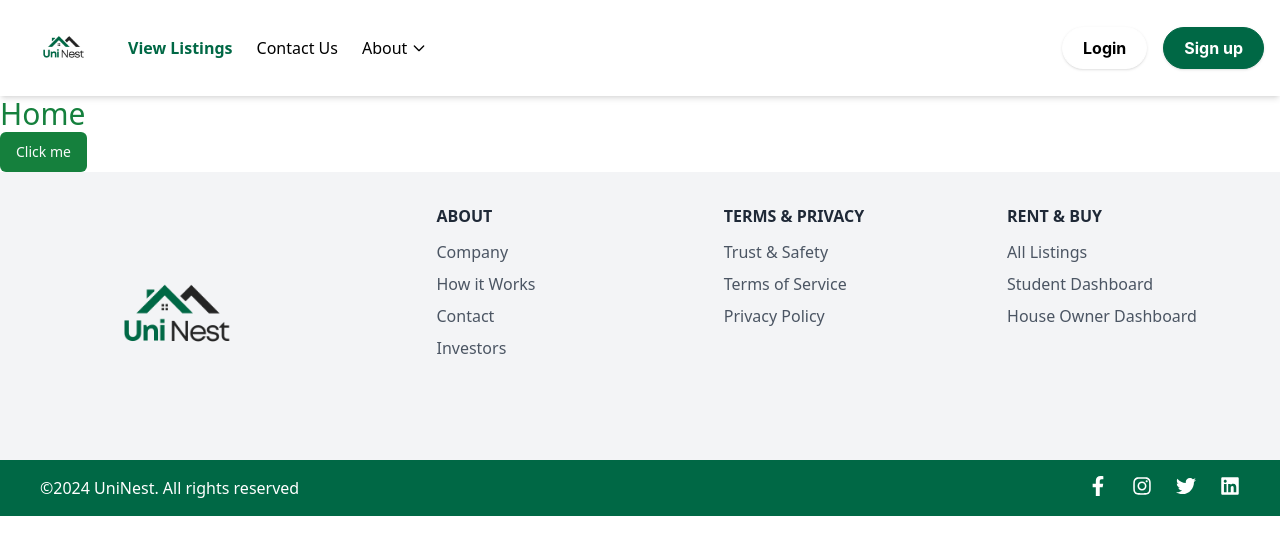
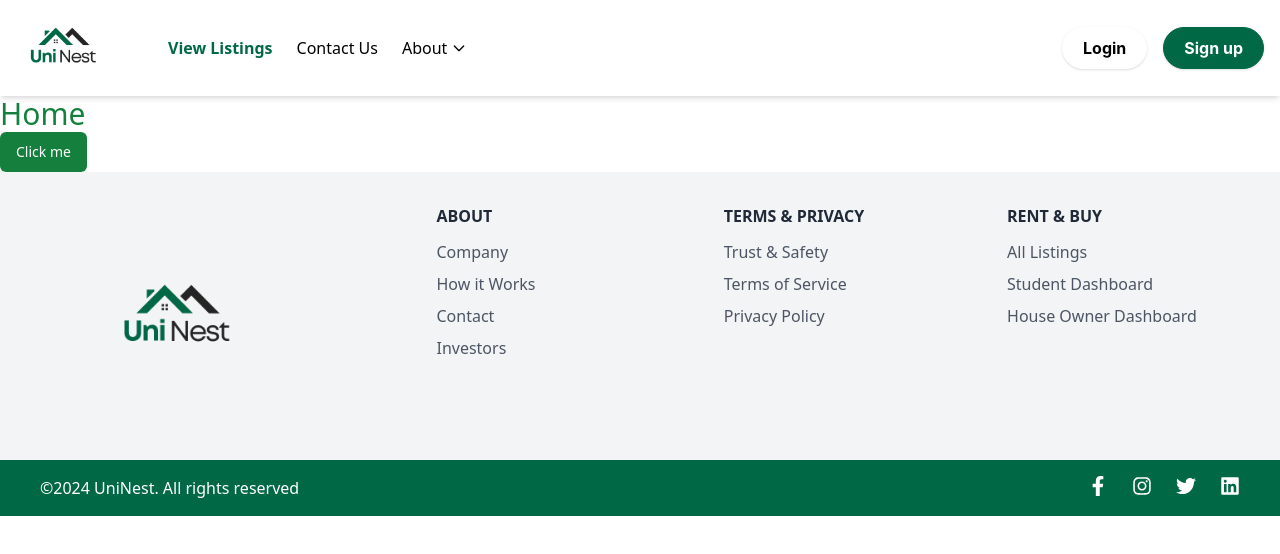
Before and after one commit to charukaonline/uninest, a React (Vite) app in the folder frontend/: page / in a window 1280 px wide. Shown: the top 554 px of the page. Built offline with nearby package versions, Linux system fonts and the light colour scheme.

Commit message:
header fix

```diff
--- a/frontend/src/components/Header.jsx
+++ b/frontend/src/components/Header.jsx
@@ -1,6 +1,6 @@
 // eslint-disable-next-line no-unused-vars
 import React, { useState } from 'react';
-import Logo from '../../public/uninest_logo.png';
+import Logo from '../../public/uninestLogo.png';
 import CustomButton from './CustomBtn';
 
 const Header2 = () => {
@@ -34,7 +34,7 @@ const Header2 = () => {
           </button>
 
           {/* Logo */}
-          <img src={Logo} alt="UniNest Logo" className="h-20 w-auto ml-2" />
+          <img src={Logo} alt="UniNest Logo" className="h-20 w-auto ml-2 mr-10" />
           {/* <h1 className="text-2xl font-bold text-[#006845] ml-2">UniNest</h1> */}
         </div>
 
```
Also changed, not shown: frontend/public/uninestLogo.png (added).
